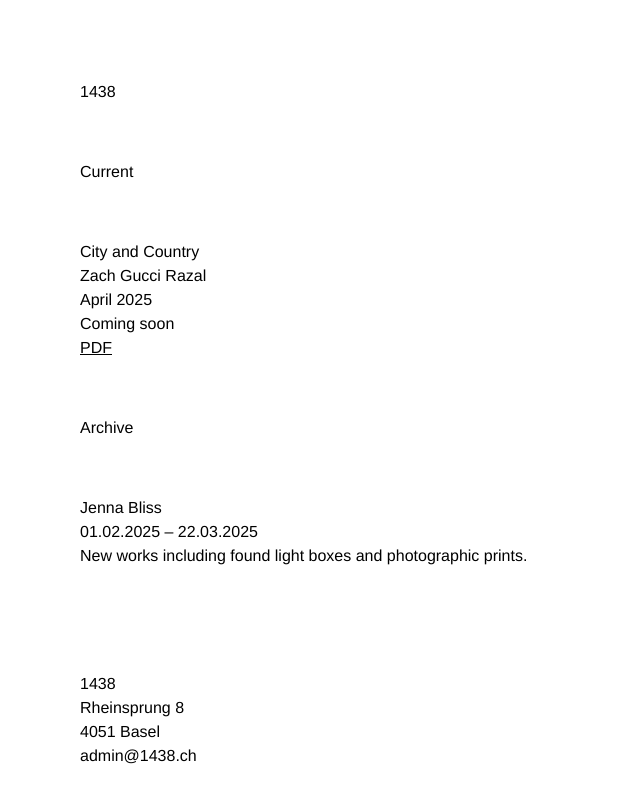
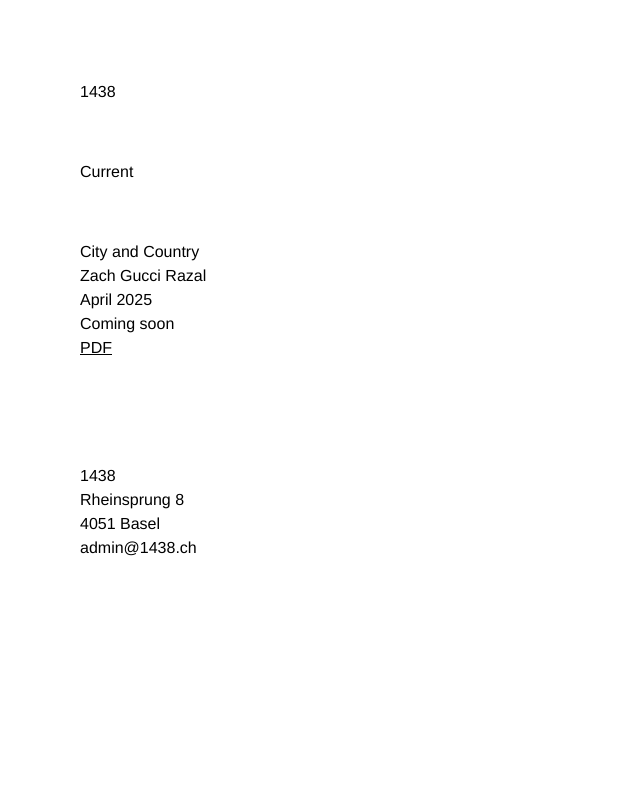
Before and after one commit to 1438Gallery/GalleryPublic, a plain HTML site: page index.html in a window 1280 px wide. Shown: the whole page, without its empty margins (0-640 px from the left). Drawn offline with Linux system fonts and the light colour scheme.

Commit message:
update: website

```diff
--- a/index.html
+++ b/index.html
@@ -23,12 +23,6 @@ Zach Gucci Razal<br>
 April 2025<br>
 Coming soon<br>
 <a href="/pdf/city-and-country.pdf">PDF</a></p>
-<br>
-<p>Archive</p>
-<br>
-<p>Jenna Bliss<br>
-01.02.2025 – 22.03.2025<br>
-New works including found light boxes and photographic prints.</p>
 <br><br><br>
 <p>1438<br>
 Rheinsprung 8<br>
```
